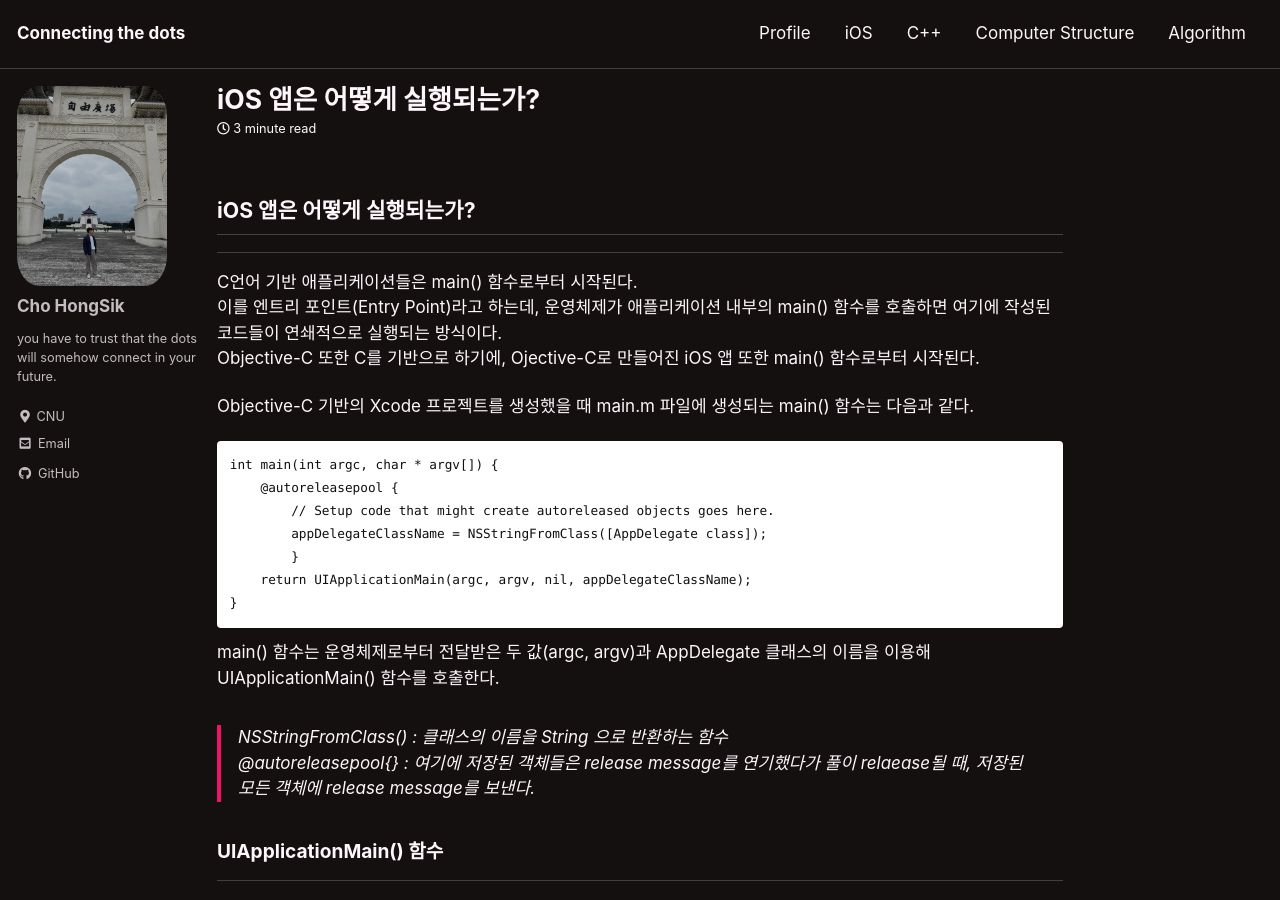
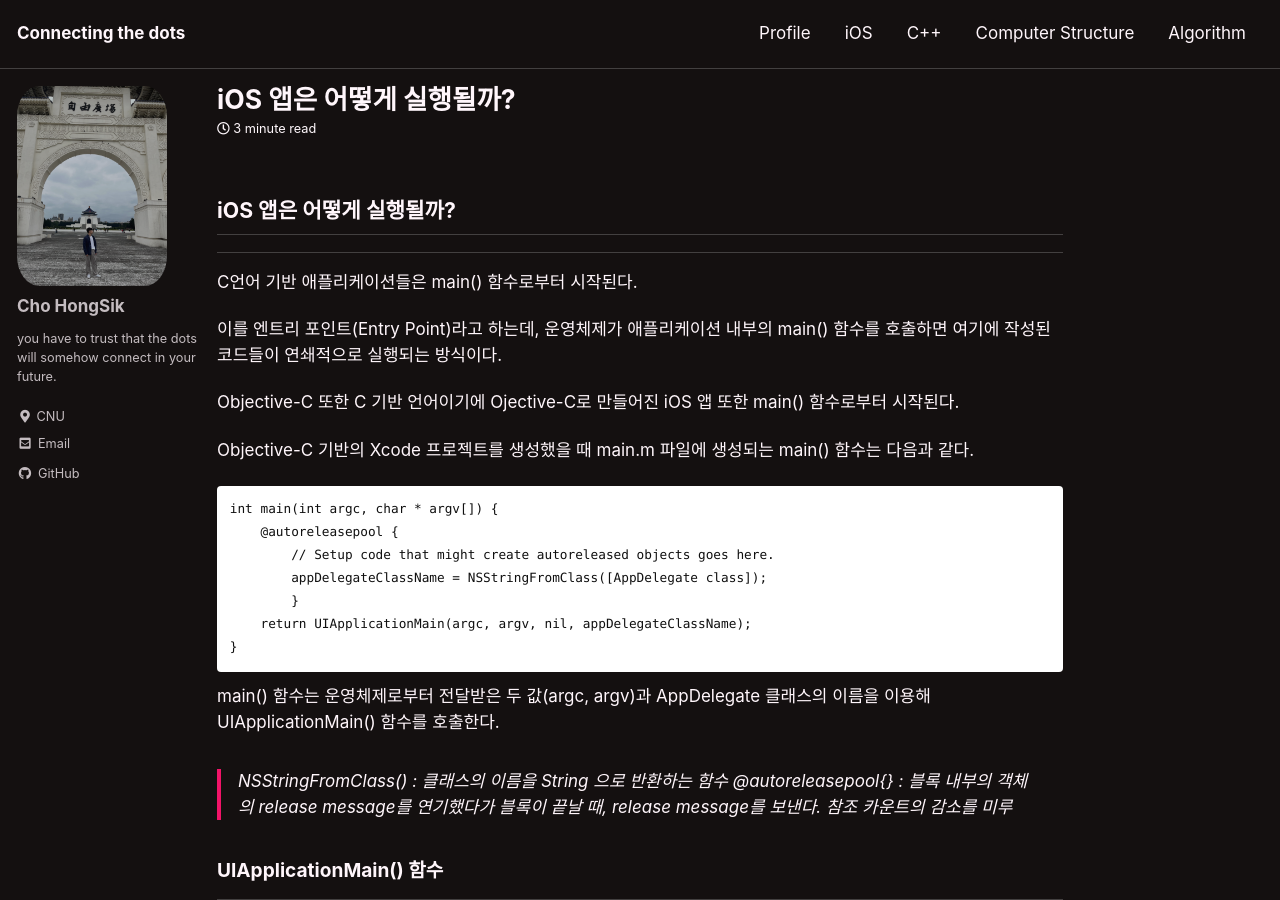
Before and after one commit to Daolove0323/Daolove0323.github.io, a Jekyll site: the page built from _posts/2023-03-16-How iOS app runs.md, in a window 1280 px wide and 900 px high. Built offline with Jekyll 4.4.1, drawn with Linux system fonts in a browser that asks for light colours; cached includes are drawn as plain includes; comment, search, counter and statistics services are not loaded.

Commit message:
Update 2023-03-16-How iOS app runs.md

````diff
--- a/_posts/2023-03-16-How iOS app runs.md
+++ b/_posts/2023-03-16-How iOS app runs.md
@@ -2,15 +2,17 @@
 layout: single
 categories:
   - iOS
-title: "iOS 앱은 어떻게 실행되는가?"
+title: 'iOS 앱은 어떻게 실행될까?'
 ---
 
-## iOS 앱은 어떻게 실행되는가?
+## iOS 앱은 어떻게 실행될까?
 <hr/>
 
 C언어 기반 애플리케이션들은 main() 함수로부터 시작된다.
+
 이를 엔트리 포인트(Entry Point)라고 하는데, 운영체제가 애플리케이션 내부의 main() 함수를 호출하면 여기에 작성된 코드들이 연쇄적으로 실행되는 방식이다.
-Objective-C 또한 C를 기반으로 하기에, Ojective-C로 만들어진 iOS 앱 또한 main() 함수로부터 시작된다.
+
+Objective-C 또한 C 기반 언어이기에 Ojective-C로 만들어진 iOS 앱 또한 main() 함수로부터 시작된다.
 
 Objective-C 기반의 Xcode 프로젝트를 생성했을 때 main.m 파일에 생성되는 main() 함수는 다음과 같다.
 
@@ -25,8 +27,9 @@ int main(int argc, char * argv[]) {
 ```
 
 main() 함수는 운영체제로부터 전달받은 두 값(argc, argv)과 AppDelegate 클래스의 이름을 이용해 UIApplicationMain() 함수를 호출한다.
+
 > NSStringFromClass() : 클래스의 이름을 String 으로 반환하는 함수
-> @autoreleasepool{} : 여기에 저장된 객체들은 release message를 연기했다가 풀이 relaease될 때, 저장된 모든 객체에 release message를 보낸다.
+> @autoreleasepool{} : 블록 내부의 객체의 release message를 연기했다가 블록이 끝날 때,  release message를 보낸다. 참조 카운트의 감소를 미루
 
 
 ### UIApplicationMain() 함수
````
